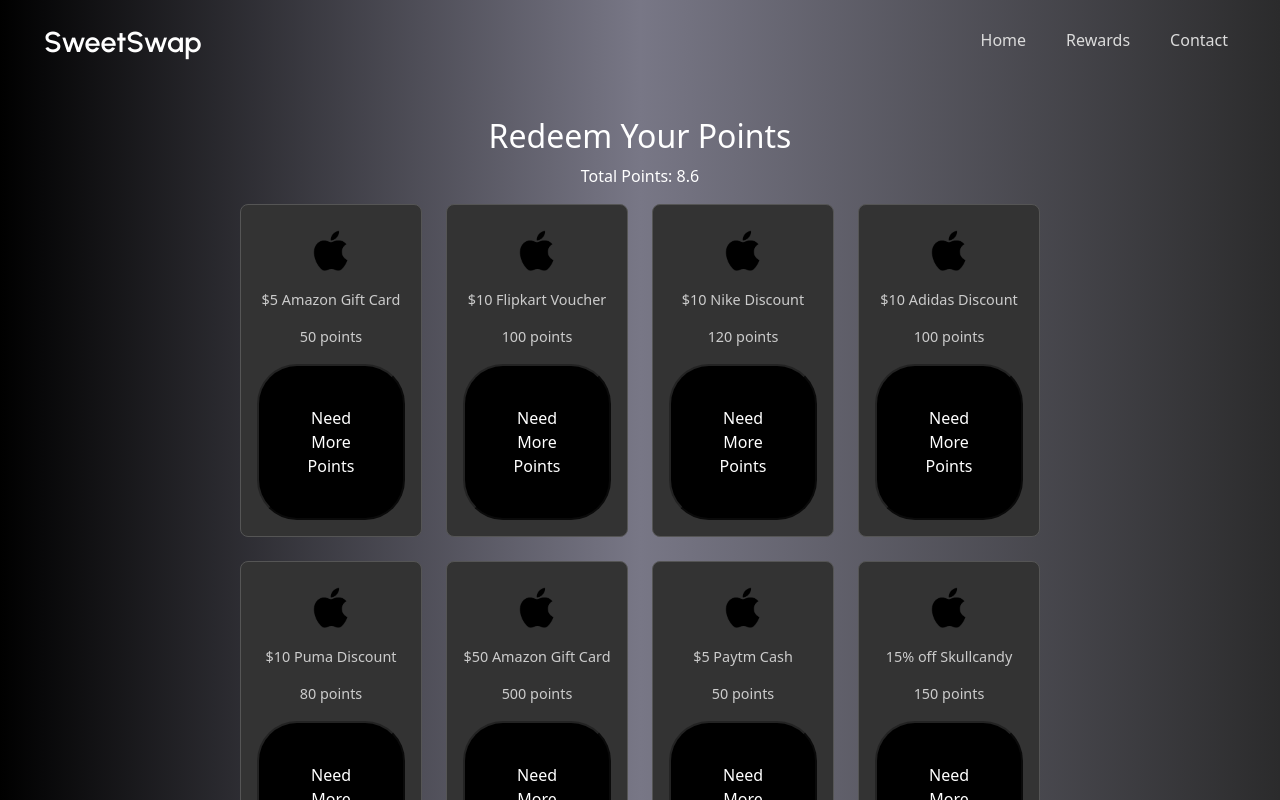
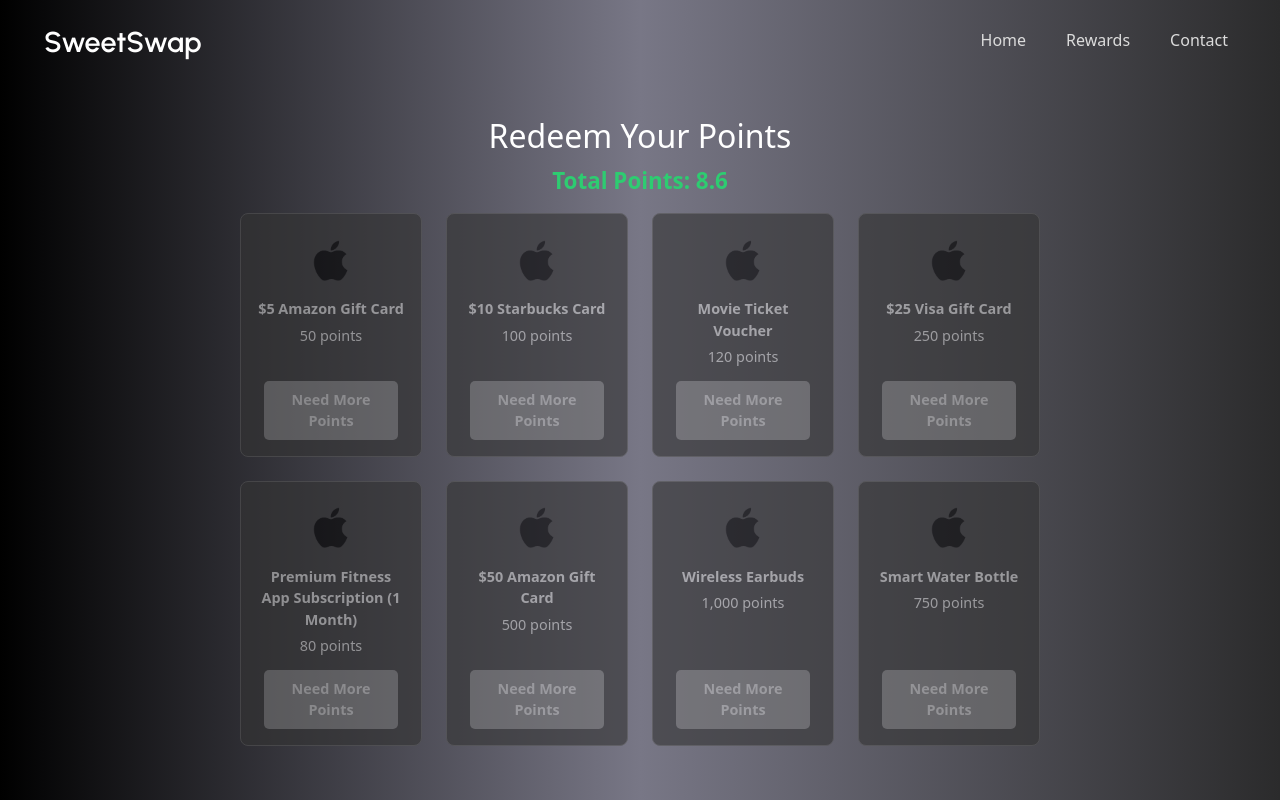
Before and after one commit to kpsr01/418-hack, a React (Vite) app: page /rewards in a window 1280 px wide. Shown: the top 800 px of the page. Built offline with nearby package versions, Linux system fonts and the light colour scheme.

Commit message:
rewards 2

```diff
--- a/src/components/Rewards.css
+++ b/src/components/Rewards.css
@@ -4,6 +4,13 @@
   background: linear-gradient(90deg, #000000, #787786, #2b2b2c);
   min-height: 100vh;
   color: white;
+}
+
+.points-display {
+  color: #2ecc71; /* Using a specific shade of green */
+  font-size: 1.4rem; /* Slightly larger font size */
+  font-weight: bold; /* Make it bold */
+  margin-bottom: 1rem; /* Add some space below */
 }
 
 .coming-soon-text {
@@ -59,3 +66,47 @@
   font-size: 0.9rem;
   color: #ccc;
 }
+
+/* Styles for the new reward elements */
+.reward-name {
+  font-weight: bold;
+  margin-bottom: 0.3rem; /* Space between name and points */
+  font-size: 1rem;
+  color: #ffffff; /* White color for name */
+}
+
+.reward-points {
+  font-size: 0.9rem;
+  color: #bdbdbd; /* Lighter grey for points */
+  margin-bottom: 0.8rem; /* Space between points and button */
+}
+
+.redeem-button {
+  padding: 0.5rem 1rem;
+  font-size: 0.9rem;
+  font-weight: bold;
+  color: white;
+  background-color: #2ecc71; /* Green background for active button */
+  border: none;
+  border-radius: 5px;
+  cursor: pointer;
+  transition: background-color 0.2s ease;
+  width: 90%; /* Make button take most of the card width */
+  margin-top: auto; /* Push button to the bottom if card height varies */
+}
+
+.redeem-button:hover:not(:disabled) {
+  background-color: #27ae60; /* Darker green on hover */
+}
+
+.redeem-button:disabled {
+  background-color: #757575; /* Grey background for disabled button */
+  color: #bdbdbd; /* Lighter grey text for disabled */
+  cursor: not-allowed;
+}
+
+/* Style for the entire disabled reward item */
+.reward-item.disabled {
+  opacity: 0.6; /* Make the whole card slightly transparent */
+  /* background-color: #424242; /* Optionally slightly darker background */
+}
--- a/src/components/Rewards.jsx
+++ b/src/components/Rewards.jsx
@@ -2,17 +2,17 @@
 import { AppContext } from '../context/AppContext';
 import './Rewards.css'; // We'll create this CSS file next
 
-// Import specific reward images based on the updated folder contents
-import appleLogo from './images/Apple-Logo.png'; // Keep as default/fallback
-//import amazonLogo from './images/amazon.png'; // Note: Case change from previous
-//import adidasLogo from './images/adidas.png';
-//import dellLogo from './images/dell.png';
-//import flipkartLogo from './images/flip.png'; // Assuming flip.png is Flipkart
-//import jblLogo from './images/jbl.png';
-//import nikeLogo from './images/nike.png';
-//import paytmLogo from './images/paytm.png';
-//import pumaLogo from './images/puma.png';
-//import skullcandyLogo from './images/skullcandy.png';
+// --- IMPORT IMAGES ---
+// Ensure these files exist in src/components/images/
+import appleLogo from './images/Apple-Logo.png'; // Placeholder/fallback
+// Removed unused imports for now
+// import amazonLogo from './images/amazon.png'; // Assumed filename
+// import starbucksLogo from './images/starbucks.png'; // Assumed filename
+// import movieLogo from './images/movie.png'; // Assumed filename
+// import visaLogo from './images/visa.png'; // Assumed filename
+// import fitnessLogo from './images/fitness.png'; // Assumed filename
+// import earbudsLogo from './images/earbuds.png'; // Assumed filename
+// import bottleLogo from './images/bottle.png'; // Assumed filename
 
 // Placeholder logos (replace with actual image URLs or components later)
 // We don't need this array anymore if we use the same logo for all cards
@@ -21,19 +21,16 @@
 //   'Logo 7', 'Logo 8', 'Logo 9', 'Logo 10', 'Logo 11', 'Logo 12',
 // ];
 
-// Define sample reward data - UPDATED based on new images
+// Define sample reward data with specific logos - REVERTED to appleLogo
 const rewardsData = [
   { id: 1, name: '$5 Amazon Gift Card', points: 50, logo: appleLogo },
-  { id: 2, name: '$10 Flipkart Voucher', points: 100, logo: appleLogo },
-  { id: 3, name: '$10 Nike Discount', points: 120, logo: appleLogo },
-  { id: 4, name: '$10 Adidas Discount', points: 100, logo: appleLogo },
-  { id: 5, name: '$10 Puma Discount', points: 80, logo: appleLogo },
+  { id: 2, name: '$10 Starbucks Card', points: 100, logo: appleLogo },
+  { id: 3, name: 'Movie Ticket Voucher', points: 120, logo: appleLogo },
+  { id: 4, name: '$25 Visa Gift Card', points: 250, logo: appleLogo },
+  { id: 5, name: 'Premium Fitness App Subscription (1 Month)', points: 80, logo: appleLogo },
   { id: 6, name: '$50 Amazon Gift Card', points: 500, logo: appleLogo },
-  { id: 7, name: '$5 Paytm Cash', points: 50, logo: appleLogo },
-  { id: 8, name: '15% off Skullcandy', points: 150, logo: appleLogo},
-  { id: 9, name: '15% off JBL', points: 150, logo: appleLogo },
-  { id: 10, name: '$20 Dell Coupon', points: 200, logo: appleLogo },
-  // Add more rewards or use appleLogo as placeholder if needed
+  { id: 7, name: 'Wireless Earbuds', points: 1000, logo: appleLogo },
+  { id: 8, name: 'Smart Water Bottle', points: 750, logo: appleLogo },
 ];
 
 // Let's assume we want 12 cards for now - REMOVED, using rewardsData length now
@@ -59,7 +56,7 @@
           const canRedeem = rewardPoints >= reward.points;
           return (
             <div key={reward.id} className={`reward-item ${!canRedeem ? 'disabled' : ''}`}>
-            <div className="logo-placeholder">
+              <div className="logo-placeholder">
                 {/* Use the logo from reward data */}
                 <img src={reward.logo} alt={`${reward.name} Logo`} />
               </div>
```
